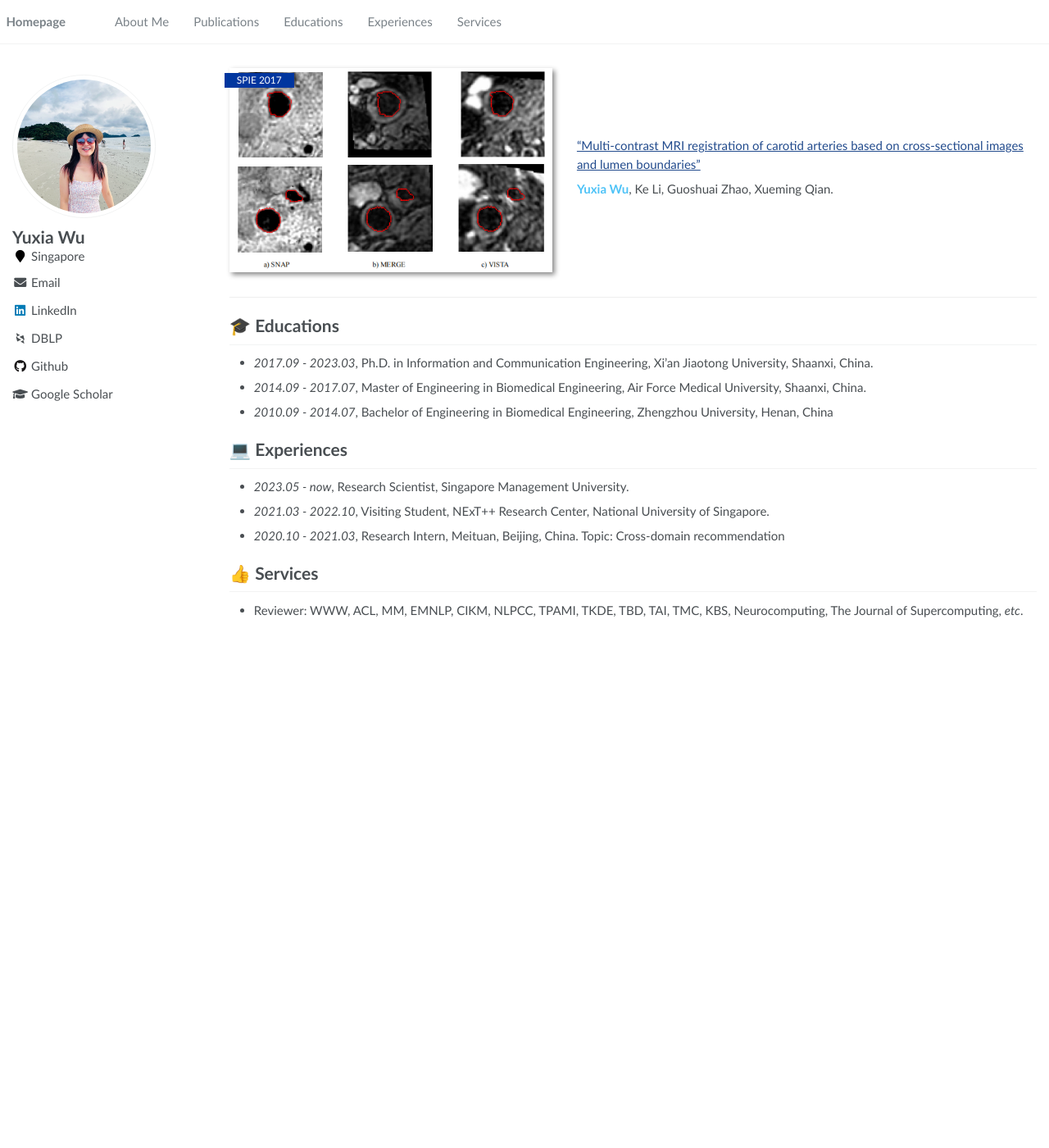
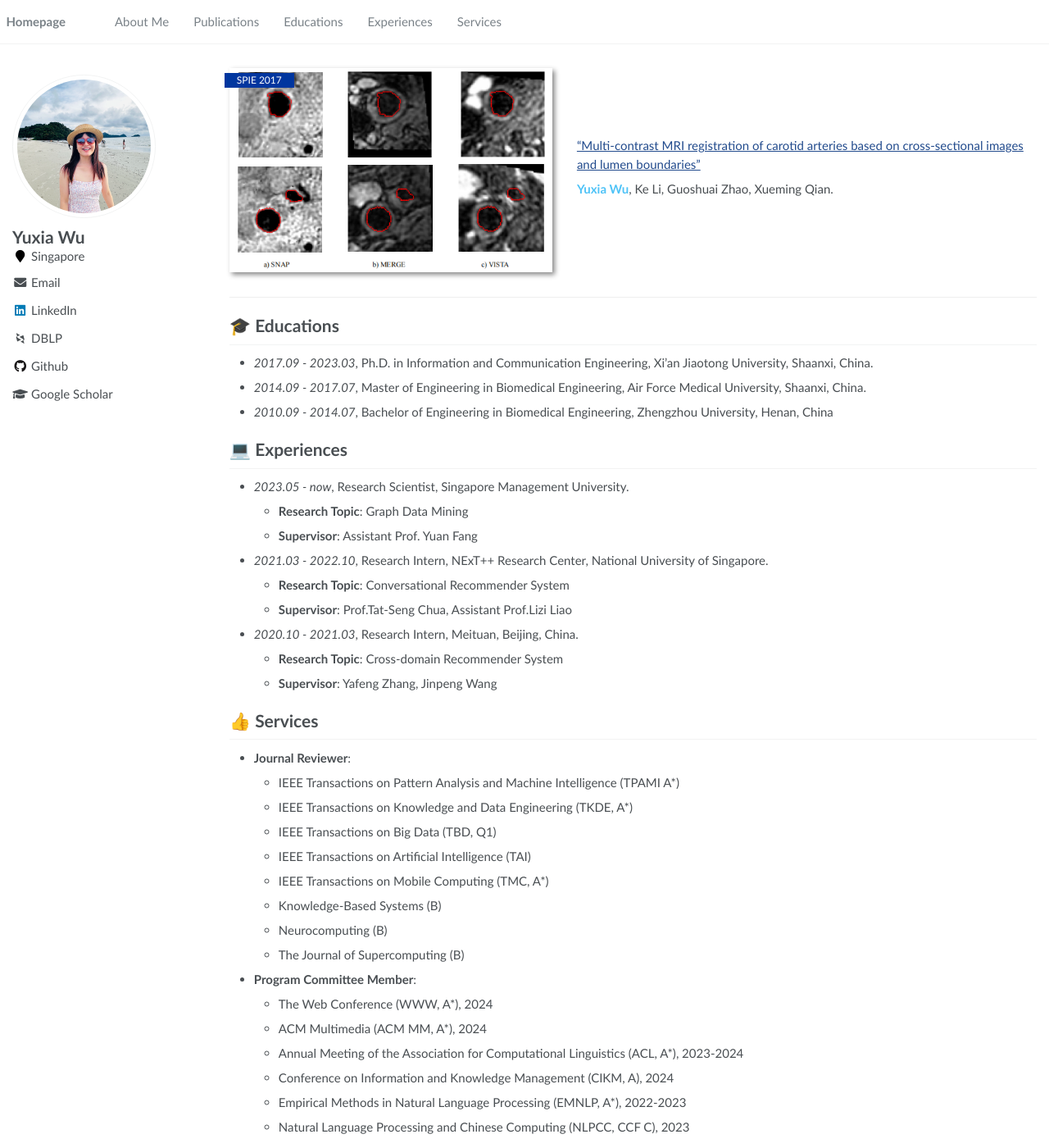
Before and after one commit to YuxiaWu/YuxiaWu.github.io, a Jekyll site: the page built from _pages/about.md, in a window 1280 px wide and 1400 px high, scrolled down 2232 px. Shown: the whole window at 82% size. Built offline with Jekyll 4.4.1, drawn with Linux system fonts in a browser that asks for light colours; some web fonts are replaced; before the commit the page ends 3002 px from its top, so only the background shows below that.

Commit message:
Update about.md

```diff
--- a/_pages/about.md
+++ b/_pages/about.md
@@ -192,8 +192,33 @@ Xueming Qian, <span style="color:#4FC3F7">**Yuxia Wu**</span>, Mingdi Li, Yayun
 
 # 💻 Experiences
 - *2023.05 - now*, Research Scientist, Singapore Management University.
-- *2021.03 - 2022.10*, Visiting Student, NExT++ Research Center, National University of Singapore.
-- *2020.10 - 2021.03*, Research Intern, Meituan, Beijing, China. Topic: Cross-domain recommendation
+  - **Research Topic**: Graph Data Mining
+  - **Supervisor**: Assistant Prof. Yuan Fang
+
+- *2021.03 - 2022.10*, Research Intern, NExT++ Research Center, National University of Singapore.
+  - **Research Topic**: Conversational Recommender System
+  - **Supervisor**: Prof.Tat-Seng Chua, Assistant Prof.Lizi Liao
+
+- *2020.10 - 2021.03*, Research Intern, Meituan, Beijing, China.
+  - **Research Topic**: Cross-domain Recommender System
+  - **Supervisor**: Yafeng Zhang, Jinpeng Wang
 
 # 👍 Services
-- Reviewer: WWW, ACL, MM, EMNLP, CIKM, NLPCC, TPAMI, TKDE, TBD, TAI, TMC, KBS, Neurocomputing, The Journal of Supercomputing, *etc*.
+
+- **Journal Reviewer**:
+  - IEEE Transactions on Pattern Analysis and Machine Intelligence (TPAMI A*)
+  - IEEE Transactions on Knowledge and Data Engineering (TKDE, A*)
+  - IEEE Transactions on Big Data (TBD, Q1)
+  - IEEE Transactions on Artificial Intelligence (TAI)
+  - IEEE Transactions on Mobile Computing (TMC, A*)
+  - Knowledge-Based Systems (B)
+  - Neurocomputing (B)
+  - The Journal of Supercomputing (B)
+
+- **Program Committee Member**:
+  - The Web Conference (WWW, A*), 2024
+  - ACM Multimedia (ACM MM, A*), 2024
+  - Annual Meeting of the Association for Computational Linguistics (ACL, A*), 2023-2024
+  - Conference on Information and Knowledge Management (CIKM, A), 2024
+  - Empirical Methods in Natural Language Processing (EMNLP, A*), 2022-2023
+  - Natural Language Processing and Chinese Computing (NLPCC, CCF C), 2023
```
